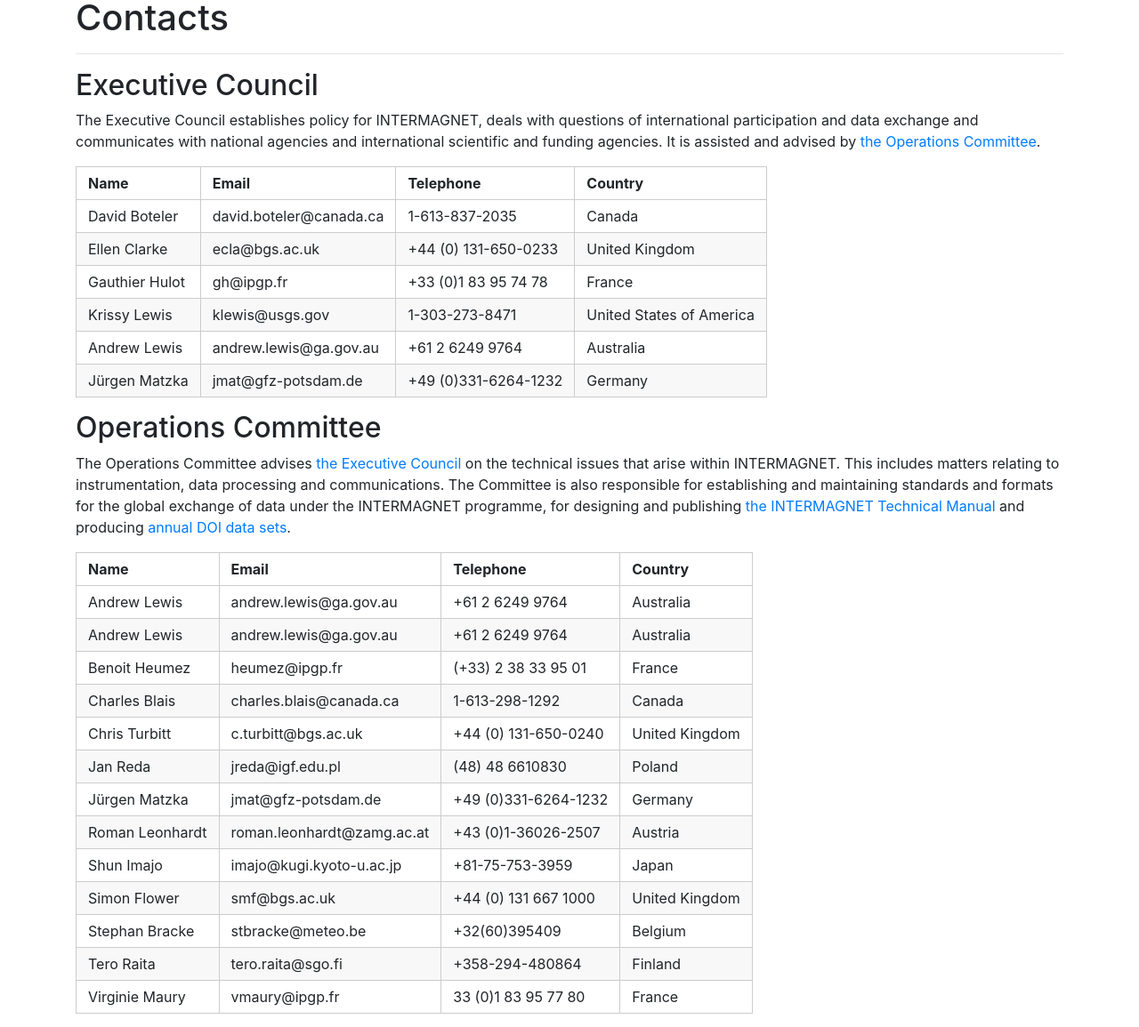
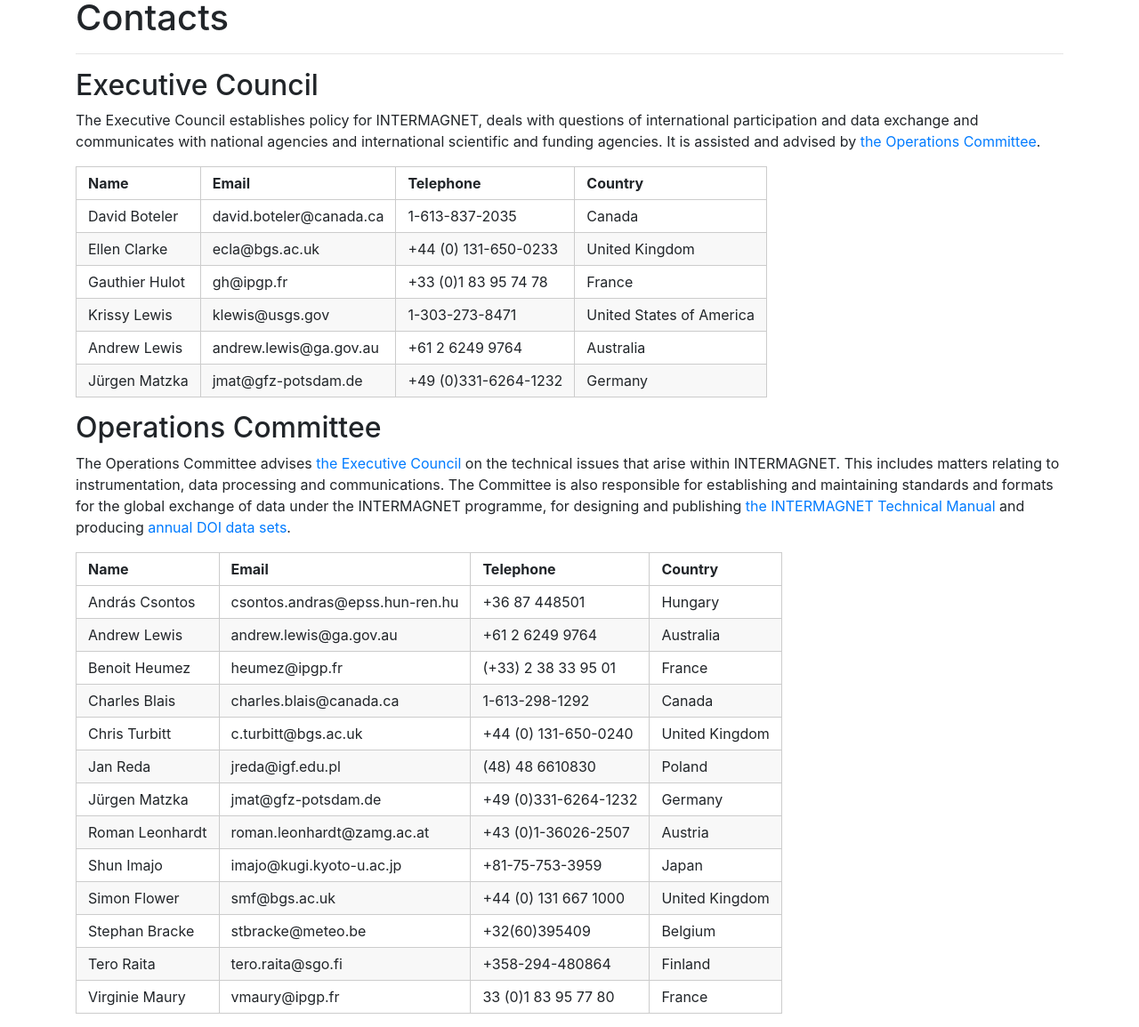
Before and after one commit to INTERMAGNET/intermagnet.github.io, a Jekyll site: the page built from contacts.md, in a window 1280 px wide, cut to the strip 176-1331 px from the top of the page. Shown: the whole strip at 89% size. Built offline with Jekyll 4.4.1, drawn with Linux system fonts in a browser that asks for light colours.

Commit message:
Update contacts.md

```diff
--- a/contacts.md
+++ b/contacts.md
@@ -21,7 +21,7 @@
 
 | Name |  Email | Telephone | Country |
 |------|--------|-----------|---------|
-| Andrew Lewis | andrew.lewis@ga.gov.au | +61 2 6249 9764 | Australia |
+| András Csontos | csontos.andras@epss.hun-ren.hu | +36 87 448501 | Hungary |
 | Andrew Lewis | andrew.lewis@ga.gov.au | +61 2 6249 9764 | Australia |
 | Benoit Heumez | heumez@ipgp.fr | (+33) 2 38 33 95 01 | France |
 | Charles Blais | charles.blais@canada.ca | 1-613-298-1292 | Canada |
```
